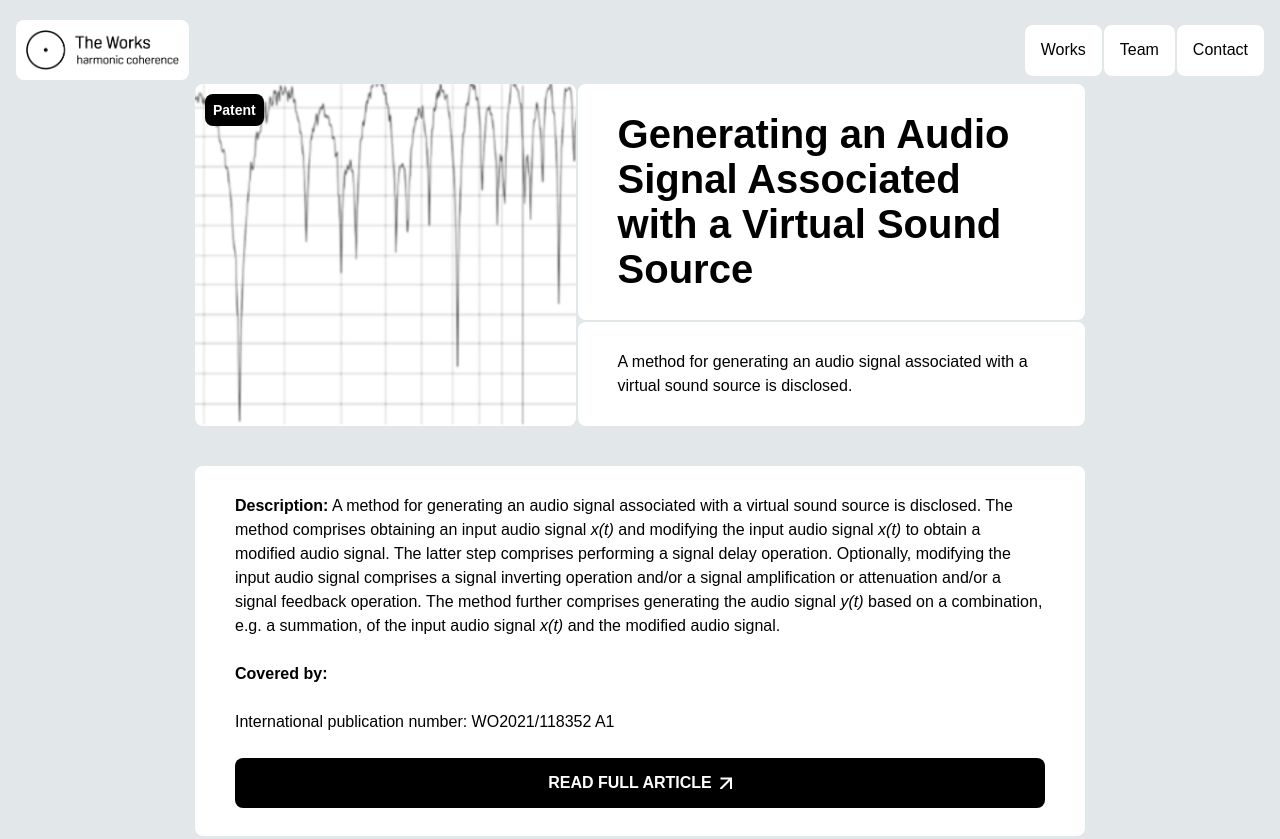
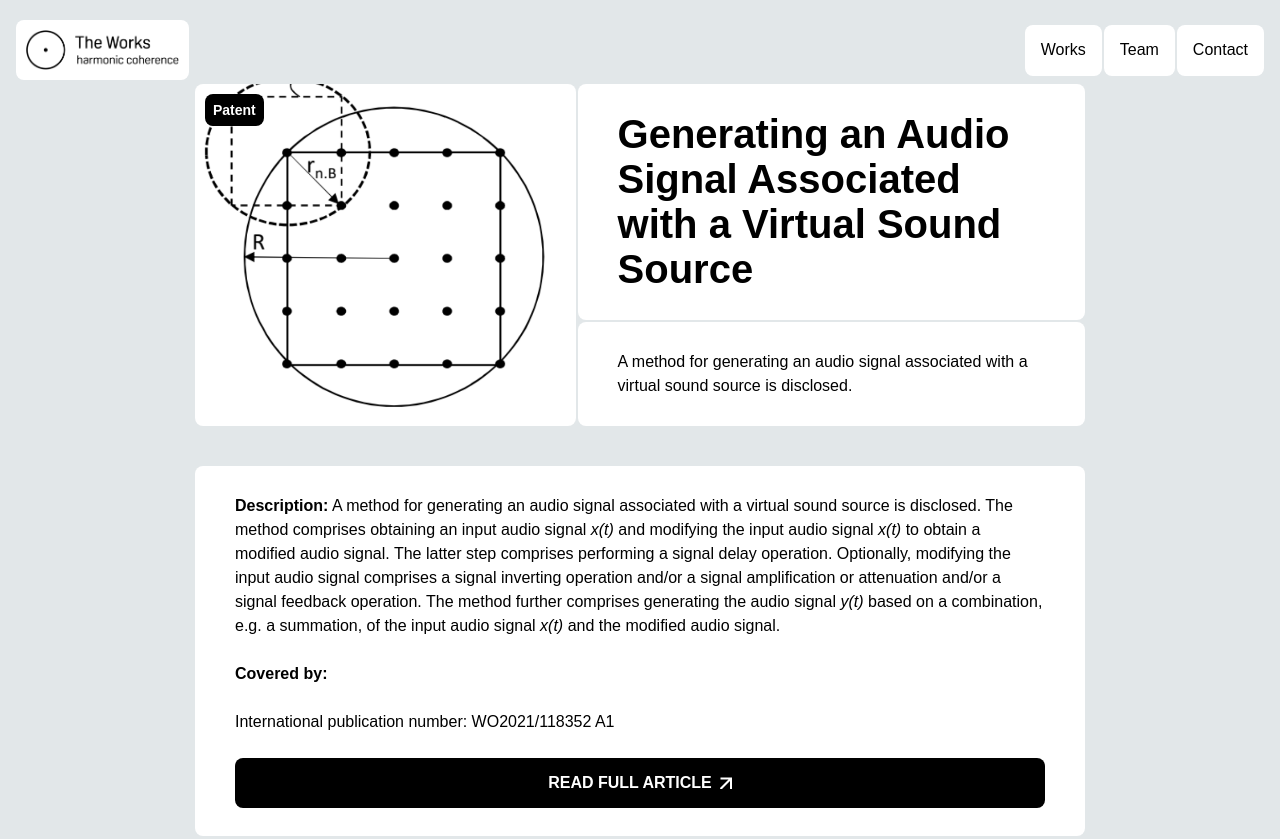
Before and after one commit to lilnoun1112/theworks, an Eleventy site: page src/blog/2024-07-17-generating-an-audio-signal-associated-with-a-virtual-sound-source.md in a window 1280 px wide. Shown: the top 839 px of the page. Built offline with nearby package versions, Linux system fonts and the light colour scheme; Eleventy itself is replaced by a stand-in of ours; files that its build step writes are made by us from their sources; files whose address does not match are found by name; a web font is replaced by a local one.

Commit message:
Update Publications “2024-07-17-generating-an-audio-signal-associated-with-a-virtual-sound-source”

```diff
--- a/src/blog/2024-07-17-generating-an-audio-signal-associated-with-a-virtual-sound-source.md
+++ b/src/blog/2024-07-17-generating-an-audio-signal-associated-with-a-virtual-sound-source.md
@@ -4,7 +4,7 @@ tags: Patent
 featured: false
 preview: A method for generating an audio signal associated with a virtual sound
   source is disclosed.
-image: /img/generating2.png
+image: /img/generating3.png
 fullarticle: https://osf.io/j8k2f/download/
 ---
 **Description:** A method for generating an audio signal associated with a virtual sound source is disclosed. The method comprises obtaining an input audio signal *x(t)* and modifying the input audio signal *x(t)* to obtain a modified audio signal. The latter step comprises performing a signal delay operation. Optionally, modifying the input audio signal comprises a signal inverting operation and/or a signal amplification or attenuation and/or a signal feedback operation. The method further comprises generating the audio signal *y(t)* based on a combination, e.g. a summation, of the input audio signal *x(t)* and the modified audio signal.
```
Also changed, not shown: static/img/generating3.png (added).
